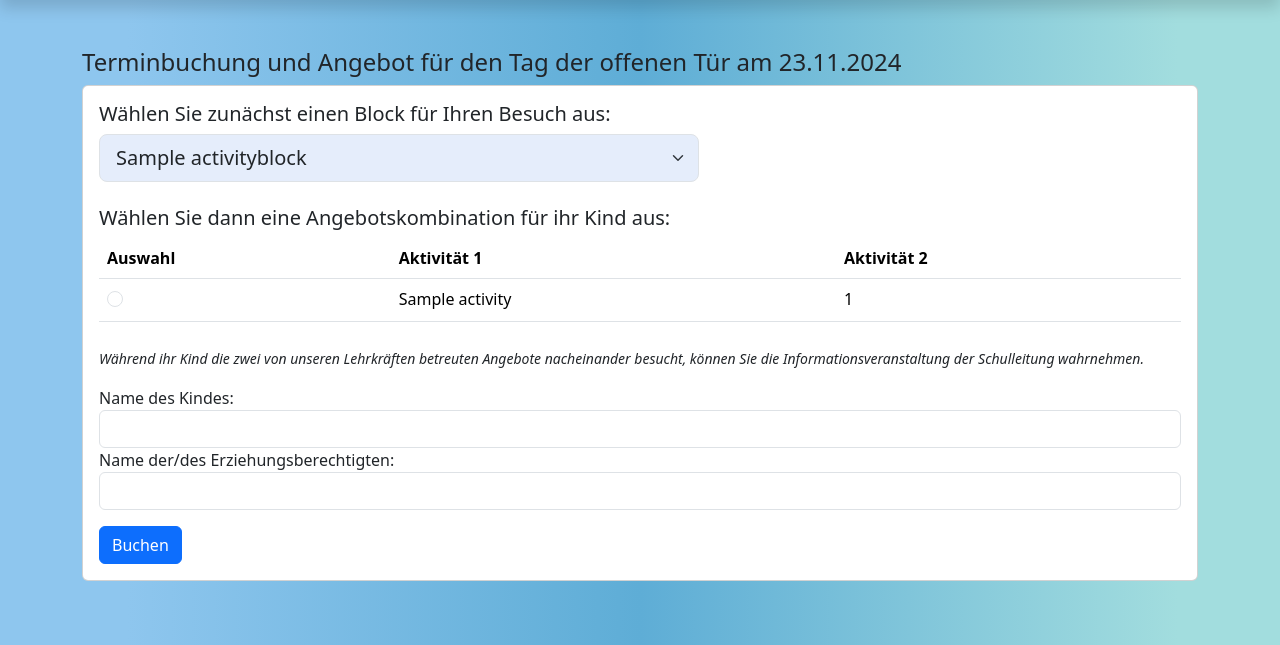
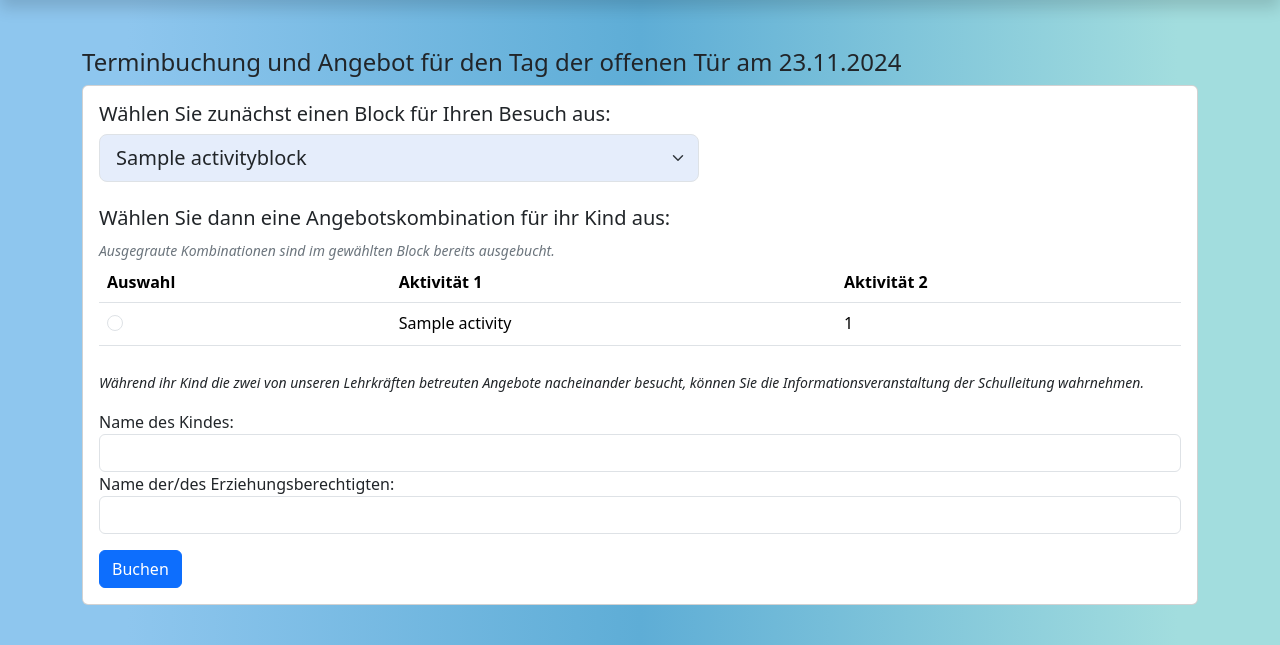
Before and after one commit to pyphil/edutools, a Django app: page /activity/ in a window 1280 px wide. Shown: the part 50-695 px from the top of the page. Run offline with Django 3.2, Linux system fonts and the light colour scheme; tables that the repository leaves empty hold one stand-in row (values such as "Sample post"); some libraries are stand-ins or nearby versions.

Commit message:
info greyed out

```diff
--- a/activity/templates/activity.html
+++ b/activity/templates/activity.html
@@ -45,7 +45,7 @@
         <form method="post">
           {% csrf_token %}
           <h5 class="mt-4">Wählen Sie dann eine Angebotskombination für ihr Kind aus:</h5>
-
+          <small><i class="text-secondary">Ausgegraute Kombinationen sind im gewählten Block bereits ausgebucht.</i></small>
           <table class="table">
               <thead>
                   <tr>
```
